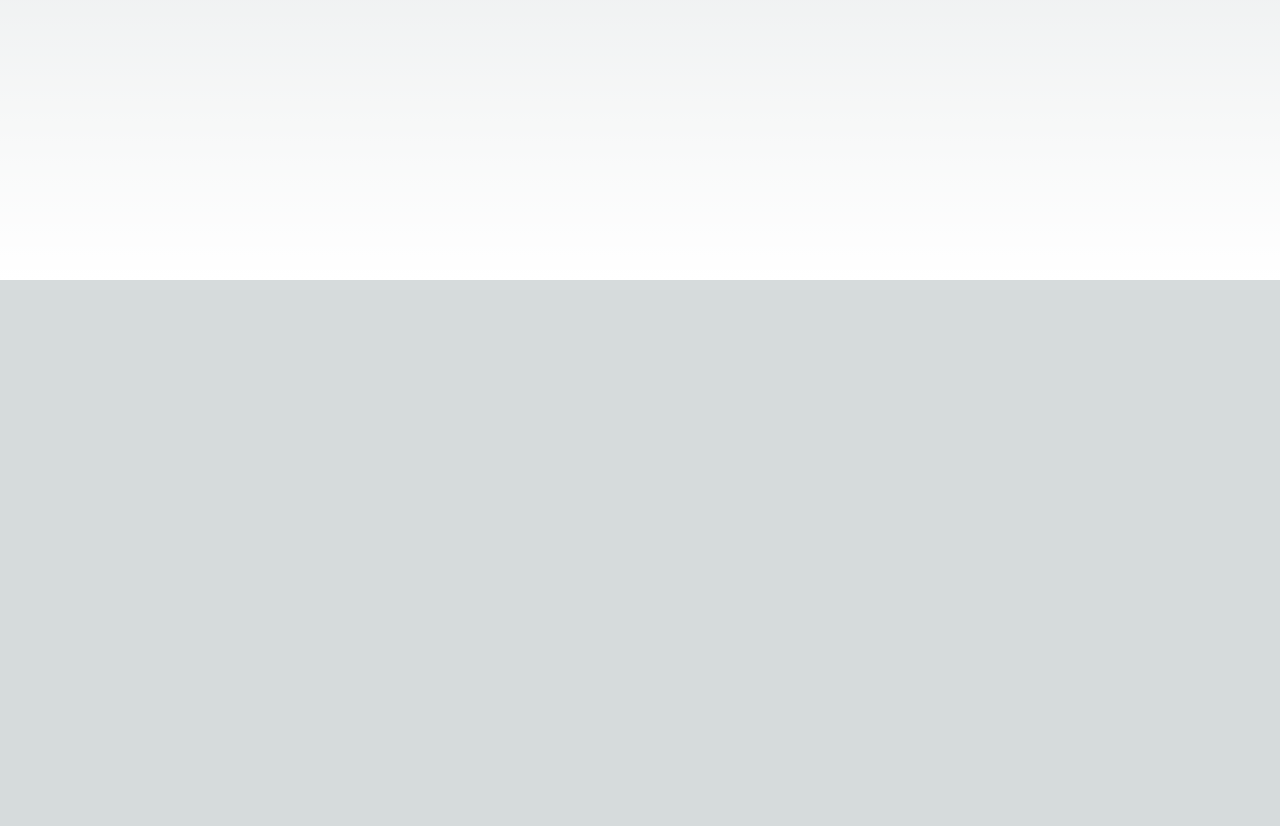
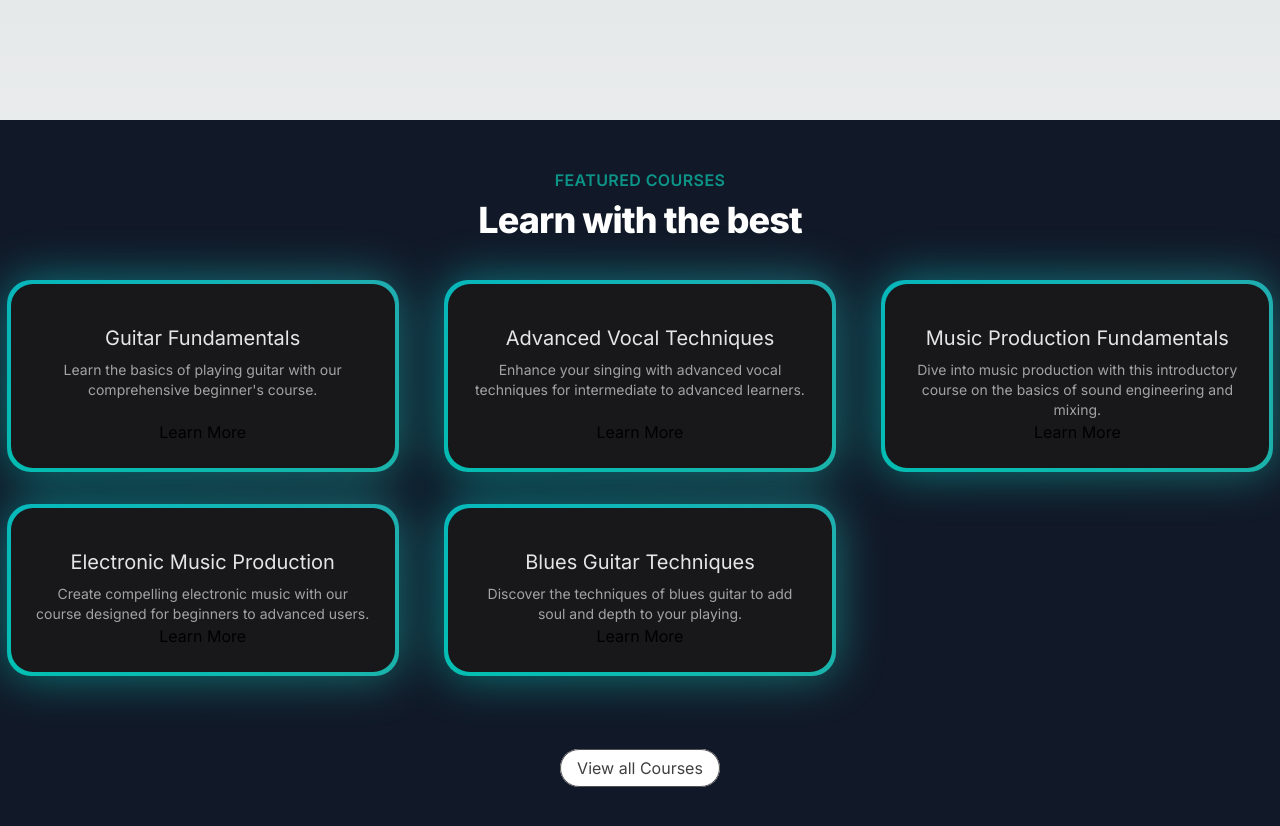
Before and after one commit to AmitBiswas1402/NextJS, a Next.js app in the folder music-nextjs/: page / in a window 1280 px wide. Shown: the part 520-1346 px from the top of the page. Before the commit the page ends 800 px from the top, so only its background shows below. Built offline with nearby package versions, Linux system fonts and the light colour scheme.

Commit message:
cards section added

```diff
--- a/music-nextjs/src/app/page.tsx
+++ b/music-nextjs/src/app/page.tsx
@@ -1,9 +1,11 @@
+import FeaturedCourses from "@/components/FeaturedCourses";
 import HeroSection from "@/components/HeroSection";
 
 export default function Home() {
   return (
     <main className="min-h-screen bg-bleack/[0.96] antialiased bg-grid-white/[0.02]">
       <HeroSection />
+      <FeaturedCourses />
     </main>
   );
 }
--- /dev/null
+++ b/music-nextjs/src/components/FeaturedCourses.tsx
@@ -0,0 +1,59 @@
+'use client'
+import Link from 'next/link'
+import courseData from '../data/music_courses.json'
+import { BackgroundGradient } from './ui/background-gradient'
+
+interface Course{
+    id: number,
+    title: string,
+    slug: string,
+    description: string,
+    price: number,
+    instructor: string,
+    isFeatured: boolean
+}
+
+function FeaturedCourses() {
+    const featuredCourses = courseData.courses.filter((course:Course) => course.isFeatured)
+
+  return (
+    <div className='py-12 bg-gray-900'>
+        <div>
+            <div className="text-center">
+                <h2 className='text-base text-teal-600 font-semibold tracking-wide uppercase'>FEATURED COURSES</h2>
+                <p className='mt-2 text-3xl leading-8 font-extrabold tracking-tight text-white sm:text-4xl'>Learn with the best</p>
+            </div>
+        </div>
+        <div className='mt-10'>
+            <div className="grid grid-cols-1 sm:grid-cols-2 lg:grid-cols-3 gap-8 justify-center">
+                {featuredCourses.map((course:Course)=>(
+                    <div key={course.id} className="flex justify-center">
+                        <BackgroundGradient
+                        className='flex flex-col rounded-[22px] bg-white dark:bg-zinc-900 overflow-hidden h-full max-w-sm'
+                        >
+                            <div
+                            className='p-4 sm:p-6 flex flex-col items-center text-center flex-grow'
+                            >
+                                <p className="text-lg sm:text-xl text-black mt-4 mb-2 dark:text-neutral-200">{course.title}</p>
+                                <p className="text-sm text-neutral-600 dark:text-neutral-400 flex-grow">{course.description}</p>
+                                <Link href={`/courses/${course.slug}`}>
+                                    Learn More
+                                </Link>
+                            </div>
+                        </BackgroundGradient>
+                    </div>
+                ))}
+            </div>
+        </div>
+        <div className='mt-20 text-center'>
+            <Link href={'/courses'}
+            className='px-4 py-2 rounded-3xl border border-neutral-600 text-neutral-700 bg-white hover:bg-gray-100 transition duration-200'
+            >
+                View all Courses
+            </Link>
+        </div>
+    </div>
+  )
+}
+
+export default FeaturedCourses
--- /dev/null
+++ b/music-nextjs/src/components/ui/background-gradient.tsx
@@ -0,0 +1,72 @@
+import { cn } from "@/utils/cn";
+import React from "react";
+import { motion } from "framer-motion";
+
+export const BackgroundGradient = ({
+  children,
+  className,
+  containerClassName,
+  animate = true,
+}: {
+  children?: React.ReactNode;
+  className?: string;
+  containerClassName?: string;
+  animate?: boolean;
+}) => {
+  const variants = {
+    initial: {
+      backgroundPosition: "0 50%",
+    },
+    animate: {
+      backgroundPosition: ["0, 50%", "100% 50%", "0 50%"],
+    },
+  };
+  return (
+    <div className={cn("relative p-[4px] group", containerClassName)}>
+      <motion.div
+        variants={animate ? variants : undefined}
+        initial={animate ? "initial" : undefined}
+        animate={animate ? "animate" : undefined}
+        transition={
+          animate
+            ? {
+                duration: 5,
+                repeat: Infinity,
+                repeatType: "reverse",
+              }
+            : undefined
+        }
+        style={{
+          backgroundSize: animate ? "400% 400%" : undefined,
+        }}
+        className={cn(
+          "absolute inset-0 rounded-3xl z-[1] opacity-60 group-hover:opacity-100 blur-xl  transition duration-500",
+          " bg-[radial-gradient(circle_farthest-side_at_0_100%,#00ccb1,transparent),radial-gradient(circle_farthest-side_at_100%_0,#7b61ff,transparent),radial-gradient(circle_farthest-side_at_100%_100%,#ffc414,transparent),radial-gradient(circle_farthest-side_at_0_0,#1ca0fb,#141316)]"
+        )}
+      />
+      <motion.div
+        variants={animate ? variants : undefined}
+        initial={animate ? "initial" : undefined}
+        animate={animate ? "animate" : undefined}
+        transition={
+          animate
+            ? {
+                duration: 5,
+                repeat: Infinity,
+                repeatType: "reverse",
+              }
+            : undefined
+        }
+        style={{
+          backgroundSize: animate ? "400% 400%" : undefined,
+        }}
+        className={cn(
+          "absolute inset-0 rounded-3xl z-[1]",
+          "bg-[radial-gradient(circle_farthest-side_at_0_100%,#00ccb1,transparent),radial-gradient(circle_farthest-side_at_100%_0,#7b61ff,transparent),radial-gradient(circle_farthest-side_at_100%_100%,#ffc414,transparent),radial-gradient(circle_farthest-side_at_0_0,#1ca0fb,#141316)]"
+        )}
+      />
+
+      <div className={cn("relative z-10", className)}>{children}</div>
+    </div>
+  );
+};
--- a/music-nextjs/src/data/music_courses.json
+++ b/music-nextjs/src/data/music_courses.json
@@ -0,0 +1,104 @@
+{
+    "courses": [
+      {
+        "id": 1,
+        "title": "Guitar Fundamentals",
+        "slug": "guitar-fundamentals",
+        "description": "Learn the basics of playing guitar with our comprehensive beginner's course.",
+        "price": 99.99,
+        "instructor": "John Doe",
+        "isFeatured": true,
+        "image": "/courses/guitar.jpg"
+      },
+      {
+        "id": 2,
+        "title": "Piano for Beginners",
+        "slug": "piano-for-beginners",
+        "description": "Start your musical journey with foundational piano skills taught by expert instructors.",
+        "price": 109.99,
+        "instructor": "Jane Smith",
+        "isFeatured": false,
+        "image": "/courses/piano.jpg"
+      },
+      {
+        "id": 3,
+        "title": "Advanced Vocal Techniques",
+        "slug": "advanced-vocal-techniques",
+        "description": "Enhance your singing with advanced vocal techniques for intermediate to advanced learners.",
+        "price": 119.99,
+        "instructor": "Emily Johnson",
+        "isFeatured": true,
+        "image": "/courses/vocalist.jpg"
+      },
+      {
+        "id": 4,
+        "title": "Drumming Mastery",
+        "slug": "drumming-mastery",
+        "description": "Master the drums with our comprehensive course covering all skill levels.",
+        "price": 129.99,
+        "instructor": "Mike Brown",
+        "isFeatured": false,
+        "image": "/courses/drumming.jpg"
+      },
+      {
+        "id": 5,
+        "title": "Jazz Improvisation",
+        "slug": "jazz-improvisation",
+        "description": "Learn the art of jazz improvisation with this course designed for all levels.",
+        "price": 139.99,
+        "instructor": "Chris Davis",
+        "isFeatured": false,
+        "image": "/courses/jazz.jpg"
+      },
+      {
+        "id": 6,
+        "title": "Music Production Fundamentals",
+        "slug": "music-production-fundamentals",
+        "description": "Dive into music production with this introductory course on the basics of sound engineering and mixing.",
+        "price": 149.99,
+        "instructor": "Alex Wilson",
+        "isFeatured": true,
+        "image": "/courses/music-prod.jpg"
+      },
+      {
+        "id": 7,
+        "title": "Songwriting Essentials",
+        "slug": "songwriting-essentials",
+        "description": "Learn the essentials of songwriting to express your musical creativity.",
+        "price": 159.99,
+        "instructor": "Samantha Miller",
+        "isFeatured": false,
+        "image": "/courses/song-writing.jpg"
+      },
+      {
+        "id": 8,
+        "title": "Electronic Music Production",
+        "slug": "electronic-music-production",
+        "description": "Create compelling electronic music with our course designed for beginners to advanced users.",
+        "price": 169.99,
+        "instructor": "Luke Harris",
+        "isFeatured": true,
+        "image": "/courses/music-prod.jpg"
+      },
+      {
+        "id": 9,
+        "title": "Classical Music History",
+        "slug": "classical-music-history",
+        "description": "Explore the rich history of classical music from its origins to the present day.",
+        "price": 179.99,
+        "instructor": "Grace Lee",
+        "isFeatured": false,
+        "image": "/courses/classical-music.jpg"
+      },
+      {
+        "id": 10,
+        "title": "Blues Guitar Techniques",
+        "slug": "blues-guitar-techniques",
+        "description": "Discover the techniques of blues guitar to add soul and depth to your playing.",
+        "price": 189.99,
+        "instructor": "Ethan Moore",
+        "isFeatured": true,
+        "image": "/courses/blues.jpg"
+      }
+    ]
+  }
```
